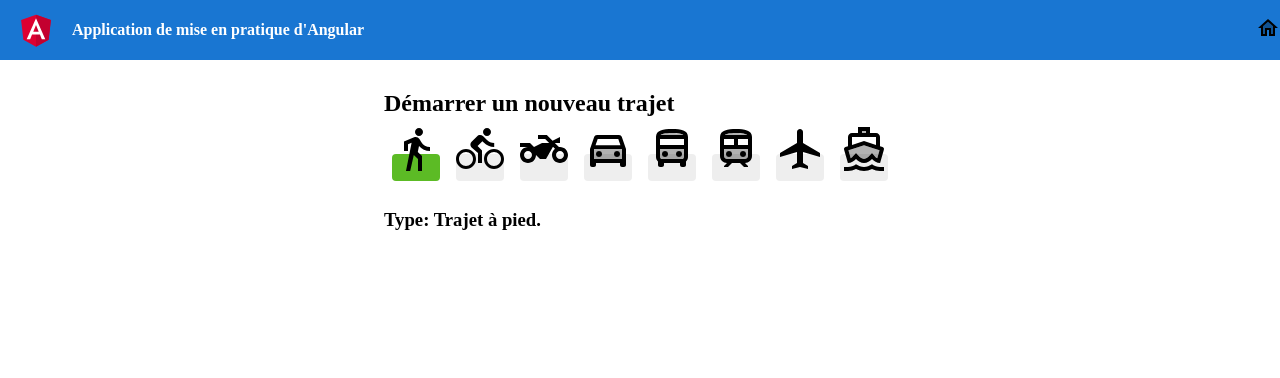
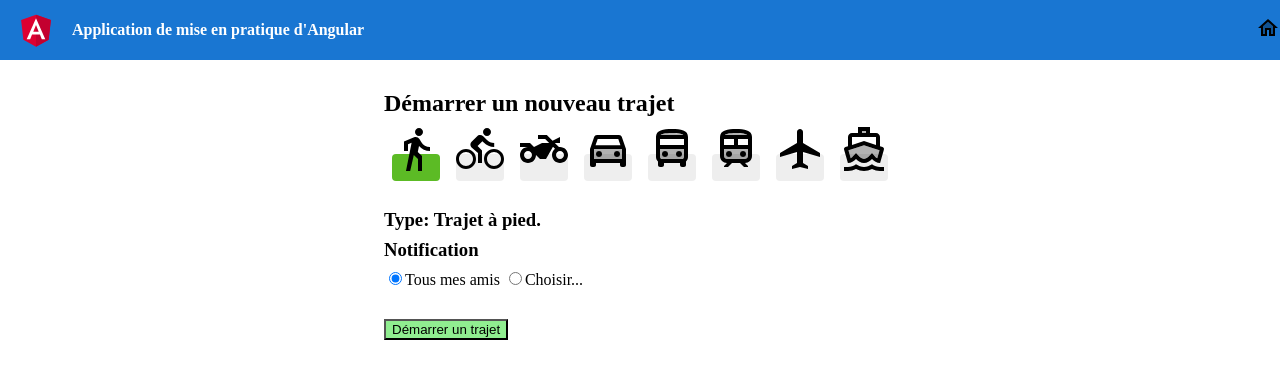
Before and after one commit to gishshir/here-I-am, an Angular app: page /go-starting in a window 1280 px wide. Both pictures are taken after a click on the element 416 px from the left and 167 px from the top of the page. Shown: the top 378 px of the page. Built offline with nearby package versions, Linux system fonts and the light colour scheme.

Commit message:
view nouveau trajet et affichage dernier trajet dans page accueil

```diff
--- a/src/app/starting/starting.component.html
+++ b/src/app/starting/starting.component.html
@@ -3,10 +3,27 @@
 <div class="means">
 
   <span  class="ico" *ngFor="let mean of trajetMeansEnum" [class.selected]="mean == selectedMean"  >
-    <app-trajet-means-icon [trajetMeans]="mean" [taille]="48"
+    <app-trajet-means-icon [trajetMean]="mean" [taille]="48"
     (click)="onSelect(mean)"></app-trajet-means-icon>
   </span>
 
 </div>
 
 <h3>Type: {{diplaySelectedMeanDescription()}}</h3>
+
+<div>
+
+  <h3>Notification</h3>
+  <input type="radio" name="amis" value="tous" checked/>Tous mes amis
+  <input type="radio" name="amis" value="choisir"/>Choisir...
+</div>
+
+<div [style.display]="nouveauTrajet? 'block':'none'" >
+   <app-trajet-duree #timer [trajetEnCours]="nouveauTrajet"></app-trajet-duree>
+</div>
+
+<div style="margin-top: 30px;">
+  <button  *ngIf="selectedMean && nouveauTrajet == null" style="background-color: lightgreen;" (click)="demarrerNouveauTrajet()">Démarrer un trajet</button>
+  <button  *ngIf="nouveauTrajet && nouveauTrajet.etat != 'Ended'"
+         style="background-color: orangered; margin-left: 10px;" (click)="arreterTrajet(); timer.calculDuree()">Arrêter le trajet</button>
+</div>
--- a/src/app/starting/starting.component.ts
+++ b/src/app/starting/starting.component.ts
@@ -1,6 +1,10 @@
 import { Component, OnInit, ViewChild } from '@angular/core';
 import { TrajetMeans } from '../trajets/trajet-means.enum';
 import { TrajetMeansIconComponent } from '../trajets/trajet-means-icon/trajet-means-icon.component';
+import { Trajet } from '../trajets/trajet.type';
+import { TrajetService } from '../trajets/trajet.service';
+import { TrajetState } from '../trajets/trajet-etat.enum';
+import { TrajetDureeComponent } from '../trajets/trajet-duree/trajet-duree.component';
 
 
 
@@ -14,6 +18,7 @@ export class StartingComponent implements OnInit {
 
   trajetMeansEnum : TrajetMeans[] = [];
   selectedMean: TrajetMeans;
+  nouveauTrajet: Trajet;
 
   diplaySelectedMeanDescription ():string {
 
@@ -25,7 +30,18 @@ export class StartingComponent implements OnInit {
   }
 
 
-  constructor() {
+  arreterTrajet () : void {
+
+    this.nouveauTrajet = this.trajetService.changerStatus (this.nouveauTrajet.id, TrajetState.ended);
+
+  }
+  demarrerNouveauTrajet () :void {
+
+    this.nouveauTrajet = this.trajetService.demarrerNouveauTrajet(1, this.selectedMean);
+  }
+
+
+  constructor(private trajetService: TrajetService) {
     let trajetMeansKeys : string[] =  Object.keys(TrajetMeans);
     trajetMeansKeys.forEach (v => {
 
--- a/src/app/trajets/mock-trajets.ts
+++ b/src/app/trajets/mock-trajets.ts
@@ -4,8 +4,8 @@ import { Trajet } from './trajet.type';
 
 export const TRAJETS : Trajet[] = [
 
-{id: 1, startDate: 1588382988000, endDate: 1588391220000, etat: TrajetState.ended, means: TrajetMeans.velo},
-{id: 2, startDate: 1591252320000, endDate: 1591283643000, etat: TrajetState.ended, means: TrajetMeans.pied},
-{id: 3, startDate: 1591048838350, endDate: -1, etat: TrajetState.started, means: TrajetMeans.voiture}
+{id: 1, startDate: 1588382988000, endDate: 1588391220000, etat: TrajetState.ended, mean: TrajetMeans.velo},
+{id: 2, startDate: 1591252320000, endDate: 1591283643000, etat: TrajetState.ended, mean: TrajetMeans.pied},
+{id: 3, startDate: 1591048838350, endDate: -1, etat: TrajetState.started, mean: TrajetMeans.voiture}
 
 ];
--- a/src/app/trajets/trajet-detail/trajet-detail.component.html
+++ b/src/app/trajets/trajet-detail/trajet-detail.component.html
@@ -1,7 +1,7 @@
 <div class="content">
 
     <div class="card">
-        <app-trajet-means-icon [trajetMeans]="trajetDetail.means"></app-trajet-means-icon>
+        <app-trajet-means-icon [trajetMean]="trajetDetail.mean"></app-trajet-means-icon>
         <span class="badge"><app-trajet-state-icon [trajetState]="trajetDetail.etat"></app-trajet-state-icon> </span>
         <span style="padding: 10px;">Mon trajet</span>
     </div>
@@ -10,10 +10,10 @@
     <div *ngIf="trajetDetail.etat == 'Ended'">arrivée: {{getEndDate()}}</div>
 
     <!-- duree du trajet -->
-     <app-trajet-duree #timer [trajetEnCours]="trajetDetail" style="margin-top: 30px"></app-trajet-duree>
+     <app-trajet-duree #timer [trajetEnCours]="trajetDetail"></app-trajet-duree>
 
     <!-- changement etat du trajet-->
-    <div *ngIf="trajetDetail.etat != 'Ended'" style="margin-top: 30px">
+    <div *ngIf="trajetDetail.etat != 'Ended'">
         <button style="padding: 5px; margin: 5px; display:inline;" *ngIf="trajetDetail.etat == 'Started'" name="pause" (click)="mettreEnPause()" >pause</button>
         <button style="padding: 5px; margin: 5px; display:inline;" *ngIf="trajetDetail.etat == 'Pausing'" name="reprendre" (click)="reprendreTrajet()">reprendre</button>
         <button style="padding: 5px; margin: 5px; display:inline;" *ngIf="trajetDetail.etat != 'Ended'" name="terminer" (click)="arreterTrajet(); timer.calculDuree()">terminer</button>
--- a/src/app/trajets/trajet-duree/trajet-duree.component.ts
+++ b/src/app/trajets/trajet-duree/trajet-duree.component.ts
@@ -5,19 +5,22 @@ import { Trajet } from '../trajet.type';
 
 @Component({
   selector: 'app-trajet-duree',
-  template: '<div>durée: {{duree}}</div>'
+  template: '<div *ngIf="duree" style="background-color: {{color}}; margin: 30px; padding: 20px;">durée: {{duree}}</div>'
 })
 export class TrajetDureeComponent implements OnInit {
 
 
   duree:string;
+  color: string;
 
   private _trajetEnCours: Trajet;
 
   @Input ()
   set trajetEnCours (trajet: Trajet) {
-    this._trajetEnCours = trajet;
-    this.calculDuree();
+    if (trajet) {
+      this._trajetEnCours = trajet;
+      this.calculDuree();
+    }
   }
 
   message: string = "";
@@ -28,6 +31,7 @@ export class TrajetDureeComponent implements OnInit {
   private intervalId:number = -1;
   private calculDuree () :void {
 
+    this.color = this._trajetEnCours.etat === TrajetState.ended ? 'brown' : 'lightgreen';
     this.stopTimer();
     if (this._trajetEnCours.etat === TrajetState.ended) {
       this.duree = this.toolsService.formatDuree (this._trajetEnCours.startDate, this._trajetEnCours.endDate);
--- a/src/app/trajets/trajet-means-icon/trajet-means-icon.component.html
+++ b/src/app/trajets/trajet-means-icon/trajet-means-icon.component.html
@@ -1,4 +1,4 @@
-<span title="{{getDescription()}}" [ngSwitch]="trajetMeans">
+<span title="{{getDescription()}}" [ngSwitch]="trajetMean">
     <svg *ngSwitchCase="'Train'"  [style.height]="taille" class="material-icons"  xmlns="http://www.w3.org/2000/svg" height="24" viewBox="0 0 24 24" width="24">
         <path d="M0 0h24v24H0V0z" fill="none"/>
         <path d="M12 4c-3.51 0-4.96.48-5.57 1h11.13c-.6-.52-2.05-1-5.56-1zM6 15.5c0 .83.67 1.5 1.5 1.5h9c.83 0 1.5-.67 1.5-1.5V12H6v3.5zm9.5-2.5c.83 0 1.5.67 1.5 1.5s-.67 1.5-1.5 1.5-1.5-.67-1.5-1.5.67-1.5 1.5-1.5zm-7 0c.83 0 1.5.67 1.5 1.5S9.33 16 8.5 16 7 15.33 7 14.5 7.67 13 8.5 13z" opacity=".3"/><circle cx="8.5" cy="14.5" r="1.5"/><circle cx="15.5" cy="14.5" r="1.5"/><path d="M12 2c-4 0-8 .5-8 4v9.5C4 17.43 5.57 19 7.5 19L6 20.5v.5h2l2-2h4l2 2h2v-.5L16.5 19c1.93 0 3.5-1.57 3.5-3.5V6c0-3.5-4-4-8-4zm0 2c3.51 0 4.96.48 5.57 1H6.43c.61-.52 2.06-1 5.57-1zM6 7h5v3H6V7zm12 8.5c0 .83-.67 1.5-1.5 1.5h-9c-.83 0-1.5-.67-1.5-1.5V12h12v3.5zm0-5.5h-5V7h5v3z"/>
--- a/src/app/trajets/trajet-means-icon/trajet-means-icon.component.ts
+++ b/src/app/trajets/trajet-means-icon/trajet-means-icon.component.ts
@@ -8,7 +8,7 @@ import { TrajetMeans } from '../trajet-means.enum';
 })
 export class TrajetMeansIconComponent implements OnInit {
 
-  @Input() trajetMeans: TrajetMeans;
+  @Input() trajetMean: TrajetMeans;
   @Input() taille:number = 24;
 
   constructor() { }
@@ -17,7 +17,7 @@ export class TrajetMeansIconComponent implements OnInit {
   }
 
   getDescription() : string{
-    return TrajetMeansIconComponent.displayName (this.trajetMeans);
+    return TrajetMeansIconComponent.displayName (this.trajetMean);
   }
 
   static displayName (mean: TrajetMeans):string {
--- a/src/app/trajets/trajet.service.ts
+++ b/src/app/trajets/trajet.service.ts
@@ -3,6 +3,7 @@ import { LoggerService } from '../logger.service';
 import { TRAJETS }  from './mock-trajets';
 import { TrajetState } from './trajet-etat.enum';
 import { Trajet } from './trajet.type';
+import { TrajetMeans } from './trajet-means.enum';
 
 @Injectable({
   providedIn: 'root'
@@ -11,9 +12,41 @@ export class TrajetService {
 
   constructor(private logger:LoggerService) { }
 
+  trajets: Trajet[] = TRAJETS;
+
   getTrajets (userid: number)  {
 
-    return TRAJETS;
+    return this.trajets;
+  }
+
+  chercherTrajetEnCours () {
+
+    let trajet:Trajet = this.trajets.find (t =>
+
+      t.etat !== TrajetState.ended
+    );
+
+    return trajet;
+  }
+
+  chercherDernierTrajet () : Trajet {
+
+    if (this.trajets && this.trajets.length > 0) {
+      return this.trajets[this.trajets.length - 1];
+    } else return null;
+  }
+
+  demarrerNouveauTrajet (userId: number, mean: TrajetMeans) : Trajet {
+
+    let trajet : Trajet =  new Trajet();
+    trajet.id = this.trajets.length + 1;
+    trajet.startDate = new Date().getTime();
+    trajet.etat = TrajetState.started;
+    trajet.mean = mean;
+
+    this.trajets.push (trajet);
+
+    return trajet;
   }
 
   changerStatus (trajetId:number, newState: TrajetState): Trajet {
@@ -36,7 +69,7 @@ export class TrajetService {
 
     let trajet = null;
 
-    return TRAJETS.find (t => t.id == trajetid);
+    return this.trajets.find (t => t.id == trajetid);
 
   }
 }
--- a/src/app/trajets/trajet.type.ts
+++ b/src/app/trajets/trajet.type.ts
@@ -1,11 +1,11 @@
 import { TrajetState } from "./trajet-etat.enum";
 import { TrajetMeans } from "./trajet-means.enum";
 
-export interface Trajet {
+export class Trajet {
 
     id:number;
     startDate: number;
     endDate: number;
     etat: TrajetState;
-    means:TrajetMeans;
+    mean:TrajetMeans;
 }
--- a/src/app/trajets/trajets.component.html
+++ b/src/app/trajets/trajets.component.html
@@ -10,7 +10,7 @@
                 [class.selected]="trajet === selectedTrajet"
                 (click)="onSelect(trajet)">
                     <span class="badge">{{trajet.id}}</span>
-                    <app-trajet-means-icon [trajetMeans]="trajet.means"></app-trajet-means-icon>
+                    <app-trajet-means-icon [trajetMean]="trajet.mean"></app-trajet-means-icon>
                     <app-trajet-state-icon [trajetState]="trajet.etat"></app-trajet-state-icon>
                     <span style="padding: 10px;">{{trajet.etat}}</span>
                     <span style="padding: 10px;">{{getStartOrEndDate(trajet.id)}}</span>
```
Also changed, not shown: src/app/accueil/accueil.component.html (+9 -1 lines), src/app/accueil/accueil.component.ts (+21 -2 lines).
